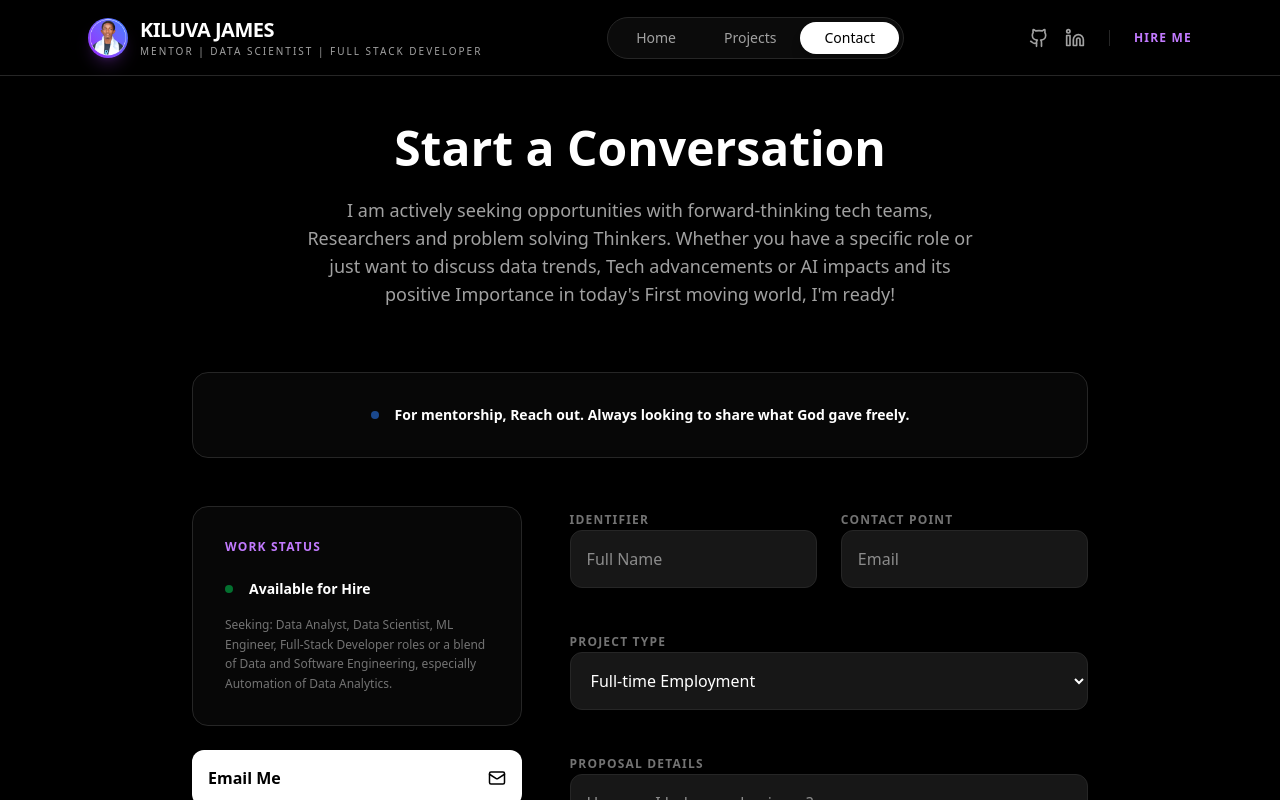
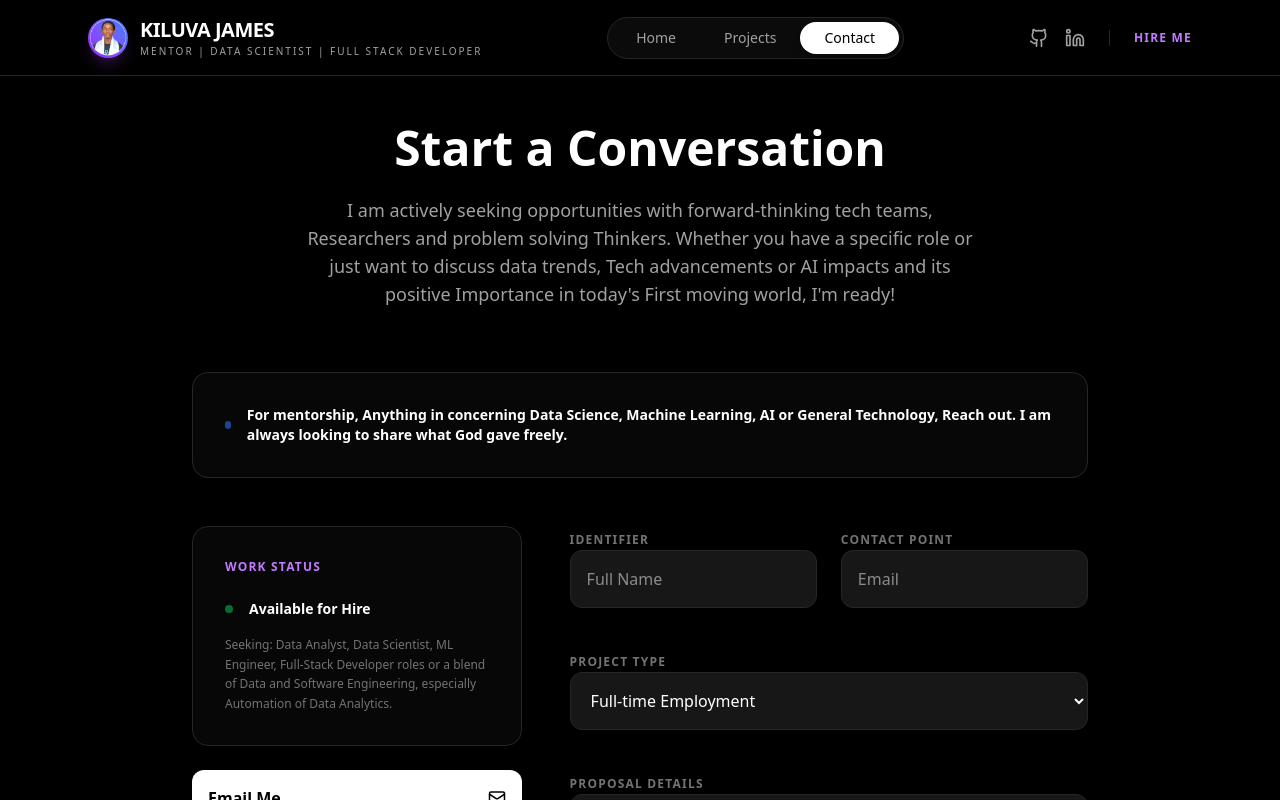
Before and after one commit to kiteluva/kitewebsite, a React (Vite) app in the folder kiluvas/: page / in a window 1280 px wide. Both pictures are taken after a click on the button "Contact". Shown: the top 800 px of the page. Built offline with nearby package versions, Linux system fonts and the light colour scheme.

Commit message:
this should do uit

```diff
--- a/kiluvas/src/App.tsx
+++ b/kiluvas/src/App.tsx
@@ -453,7 +453,7 @@ const ContactView: React.FC = () => (
     </div>
     <div  className="p-8 bg-neutral-900/30 border border-neutral-800 rounded-2xl flex items-center gap-4 mb-12 justify-center">
       <div className="w-2 h-2 rounded-full bg-blue-500 animate-pulse"></div>
-        <span className="text-sm font-semibold">For mentorship, Reach out. Always looking to share what God gave freely.</span>
+        <span className="text-sm font-semibold">For mentorship, Anything in concerning Data Science, Machine Learning, AI or General Technology, Reach out. I am always looking to share what God gave freely.</span>
     </div>
 
     <div className="grid grid-cols-1 md:grid-cols-5 gap-12 items-start">
```
